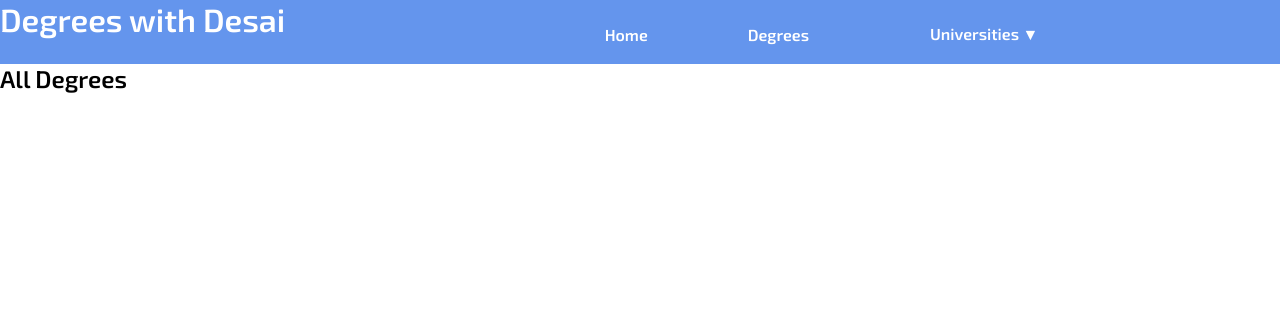
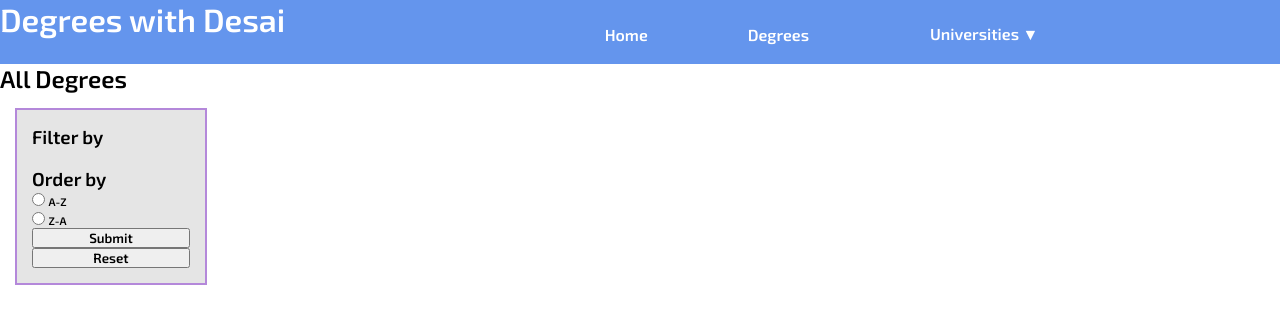
Before and after one commit to KushDesai04/13DTP-Project, a Flask app: page /degrees in a window 1280 px wide. Shown: the top 328 px of the page. Run offline with Flask 2, Linux system fonts and the light colour scheme; data that the repository does not hold is empty; parts of the project's set-up code (start-up, migrations or seed data) failed here and were passed over.

Commit message:
added filter system base and changed added subjects and prerequisites into database.

```diff
--- a/main.py
+++ b/main.py
@@ -27,7 +27,7 @@ def university(id):
 
 @app.route('/universities')
 def universities():
-  university = models.University.all()
+  university = models.University.query.all()
   return render_template('university.html', university = university)
 
 
@@ -38,11 +38,16 @@ def degree(id):
   return render_template('degree.html', degree = degree, universities = universities)
 
 
-@app.route('/degrees')
+@app.route('/degrees', methods = ["GET", "POST"])
 def degrees():
-  degrees = models.Degree.query.all()
-  return render_template('degrees.html', degrees = degrees)
+  degrees = models.Degree.query.order_by(models.Degree.name).all()
+  universities = models.University.query.all()
 
+  if request.method == "POST":
+    university_filter = request.form['universities']
+    degrees = models.Degree.query.filter(models.Degree.universities.name.in_(university_filter)).all()
+    print(degrees)
+  return render_template('degrees.html', degrees = degrees, universities = universities)
 
 @app.route('/jobs')
 def jobs():
--- a/static/css/style.css
+++ b/static/css/style.css
@@ -16,7 +16,9 @@
   font-family: 'Exo 2', sans-serif;
 }
 
-
+a{
+  text-decoration: none;
+}
 .top{
   background: cornflowerblue;
   min-height: 8vh;
@@ -179,3 +181,49 @@ footer p {
     width: 95%;
   }
 }
+
+
+/* Filtering System */
+.filter{
+  width: 15%;
+  display: flex;
+  flex-direction: column; /* Make the divs go coloumn wise not row wise*/
+  border: 2px solid #b488da;
+  margin: 15px;
+  padding: 15px;
+  background-color:rgb(0,0,0,0.1);
+  float: left;
+}
+
+.filter label{
+  font-size: 11px;
+}
+/* Grid for all games */
+.grid-container {
+  display: grid;
+  grid-template-columns: repeat(auto-fit, minmax(200px, 1fr)); /* makes the grid take up as much space as possible and sets the width of each section to 400px*/
+  width: 80%;
+  float: right;
+}
+
+/* Every individual item in the grid */
+.grid-item {
+  border-radius: 10px;
+  text-align: center;
+  width: auto;
+  background-color:rgb(0,0,0,0.1);
+  margin: 10px;
+  height: 70px;
+
+}
+
+.grid-item a{
+  color: black;
+  transition: all 0.3s ease-in-out;
+  padding: 5px;
+
+}
+.grid-item a:hover {
+  font-size: 20px;
+  color: cornflowerblue;
+}
--- a/templates/degrees.html
+++ b/templates/degrees.html
@@ -2,10 +2,49 @@
 {% block content %}
 
 <h2>All Degrees</h2>
-{% for degree in degrees %}
-<!-- <p>{{ degree.name }}, {% for university in degree.universities %} {{ university.name }}, {% endfor %}</p> -->
-<a href="{{ url_for('degree', id= degree.id) }}">{{ degree.name }}</a>
+<!-- Filtering system -->
+<form class = 'filter' method = 'POST'>
+<div>
+<h3>Filter by</h3>
+
+{% for university in universities %}
+<input type = 'checkbox' name = 'universities' value = '{{ university.name }}'>
+<label>{{ university.name }}</label>
+<br>
+{% endfor %}
+</div>
+
+
+
 <br>
 
+<div>
+<!-- ORDER BY -->
+<h3>Order by</h3>
+<input type = 'radio' name = 'order' value = 'name'>
+<label>A-Z</label>
+<br>
+
+<input type = 'radio' name = 'order' value = 'name desc'>
+<label>Z-A</label>
+</div>
+
+
+<!-- Buttons -->
+<input type = 'submit'>
+
+<input type = 'submit' name='reset' value='Reset'>
+</form>
+
+<!-- Display Degrees -->
+<div class = 'grid-container'>
+{% for degree in degrees %}
+
+<div class = 'grid-item'>
+    <a href="{{ url_for('degree', id= degree.id) }}">{{ degree.name }}</a>
+</div> <!-- closing grid-item-->
+
 {% endfor %}
+</div> <!-- closing grid-container-->
+
 {% endblock %}
```
Also changed, not shown: Career.db.
